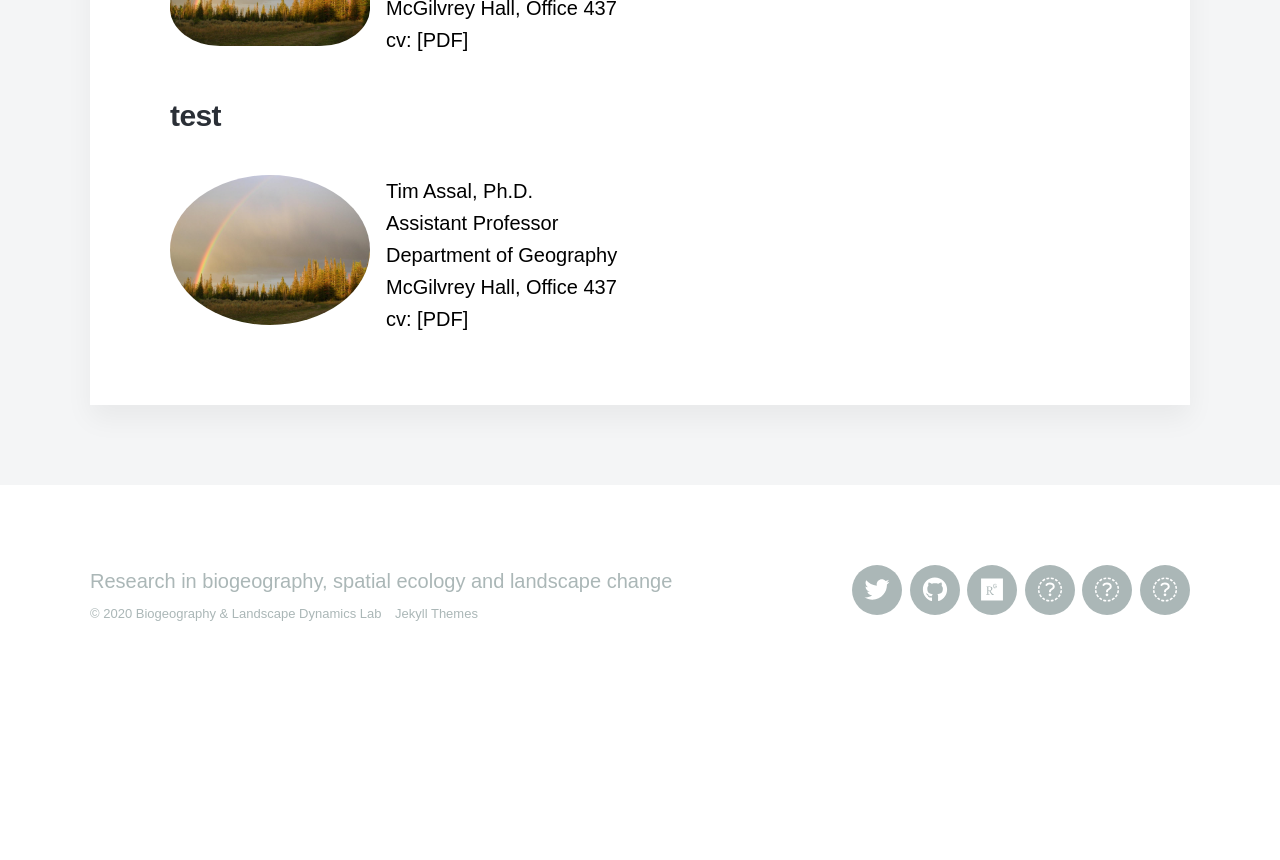
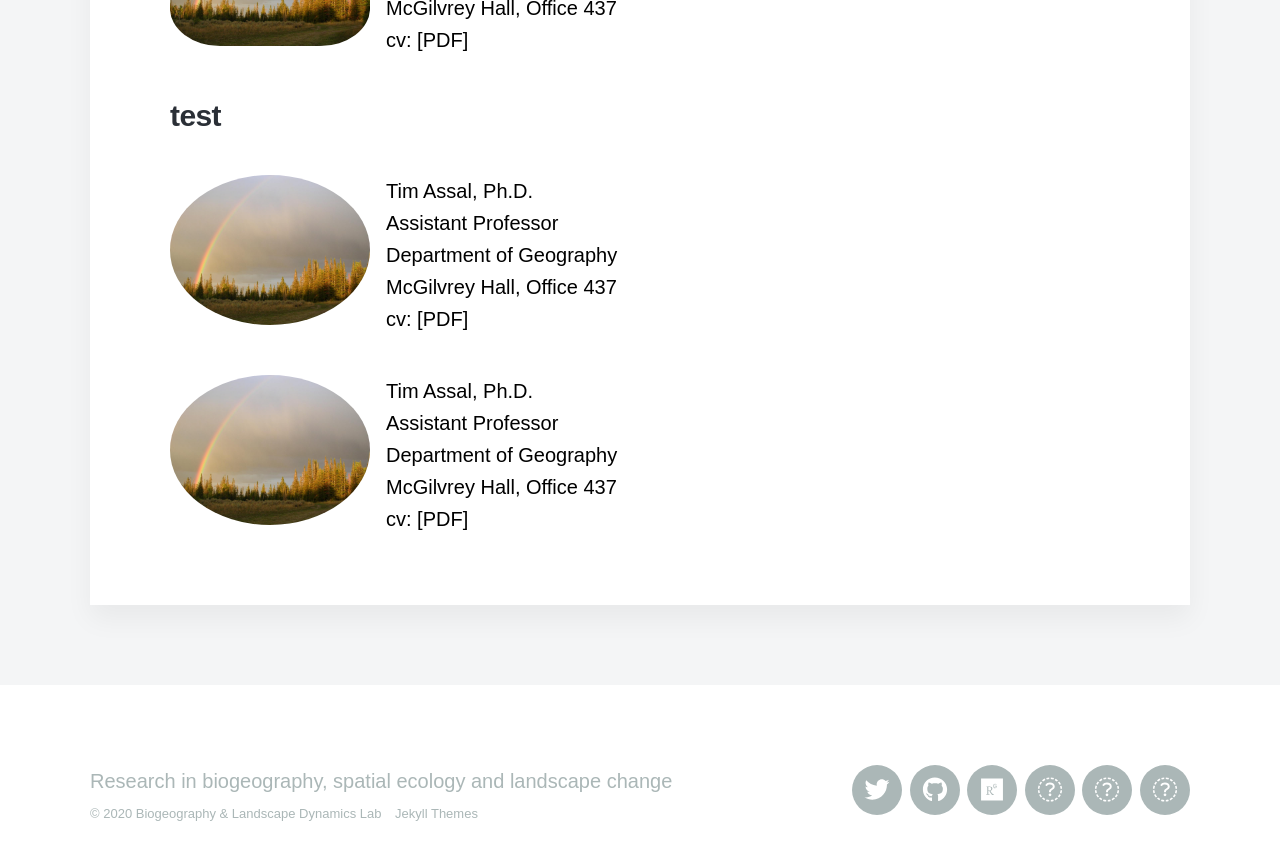
Before and after one commit to tjassal/tjassal.github.io, a Jekyll site: the page built from _pages/people.md, in a window 1280 px wide and 900 px high, scrolled down 1768 px. Shown: the top 860 px of the window. Built offline with Jekyll 4.4.1, drawn with Linux system fonts in a browser that asks for light colours; nearby versions of some CDN libraries; some web fonts are replaced; before the commit the page ends 2468 px from its top, so only the background shows below that.

Commit message:
Update people.md

```diff
--- a/_pages/people.md
+++ b/_pages/people.md
@@ -56,3 +56,12 @@
 McGilvrey Hall, Office 437
 cv: [PDF]
 </span>
+
+<img class="img-circle img-responsive img-left" src="/images/teampic/LM-rainbow.JPG" alt="" height="200" width="200" style="float: left; margin-right: 1em; border-radius:100%">
+
+<span style="color:black">Tim Assal, Ph.D.
+Assistant Professor
+Department of Geography
+McGilvrey Hall, Office 437
+cv: [PDF]
+</span>
```
